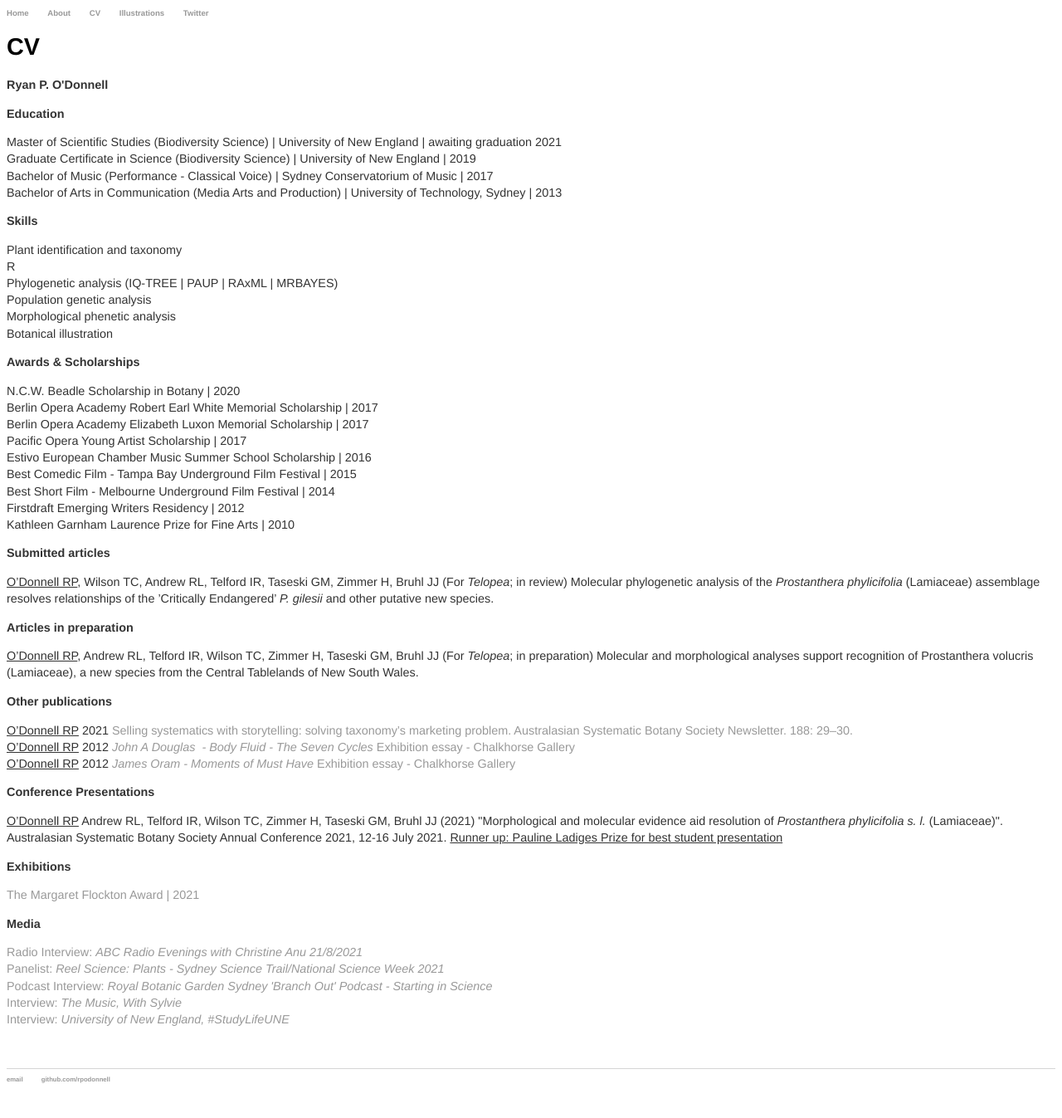
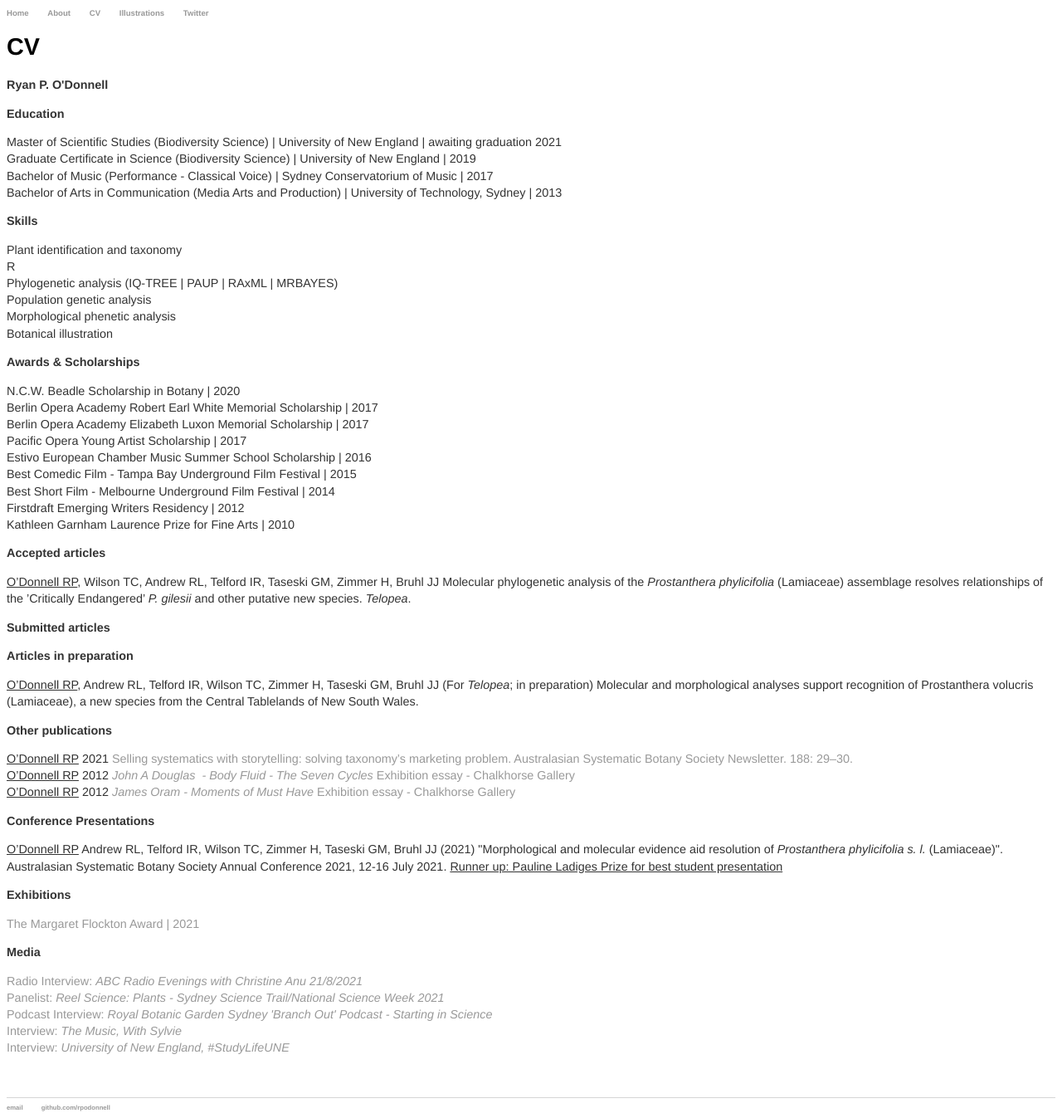
Before and after one commit to rpodonnell/rpodonnell.github.io, a Jekyll site: the page built from cv/index.html, in a window 1280 px wide. Shown: the whole page at 83% size. Built offline with Jekyll 4.4.1, drawn with Linux system fonts in a browser that asks for light colours; before the commit the page ends 1313 px from its top, so only the background shows below that.

Commit message:
Update index.html

```diff
--- a/cv/index.html
+++ b/cv/index.html
@@ -28,8 +28,10 @@ Best Short Film - Melbourne Underground Film Festival | 2014<br />
 Firstdraft Emerging Writers Residency | 2012<br />
 Kathleen Garnham Laurence Prize for Fine Arts | 2010</p>
 
+<p><strong>Accepted articles</strong></p>
+<p><u>O’Donnell RP</u>, Wilson TC, Andrew RL, Telford IR, Taseski GM, Zimmer H, Bruhl JJ Molecular phylogenetic analysis of the <i>Prostanthera phylicifolia</i> (Lamiaceae) assemblage resolves relationships of the ’Critically Endangered’ <i>P. gilesii</i> and other putative new species. <i>Telopea</i>.
+
 <p><strong>Submitted articles</strong></p>
-<p><u>O’Donnell RP</u>, Wilson TC, Andrew RL, Telford IR, Taseski GM, Zimmer H, Bruhl JJ (For <i>Telopea</i>; in review) Molecular phylogenetic analysis of the <i>Prostanthera phylicifolia</i> (Lamiaceae) assemblage resolves relationships of the ’Critically Endangered’ <i>P. gilesii</i> and other putative new species.
 
 <p><strong>Articles in preparation</strong></p>
 <p><u>O’Donnell RP</u>, Andrew RL, Telford IR, Wilson TC, Zimmer H, Taseski GM, Bruhl JJ (For <i>Telopea</i>; in preparation) Molecular and morphological analyses support recognition of Prostanthera volucris (Lamiaceae), a new species from the Central Tablelands of New South Wales.
```
